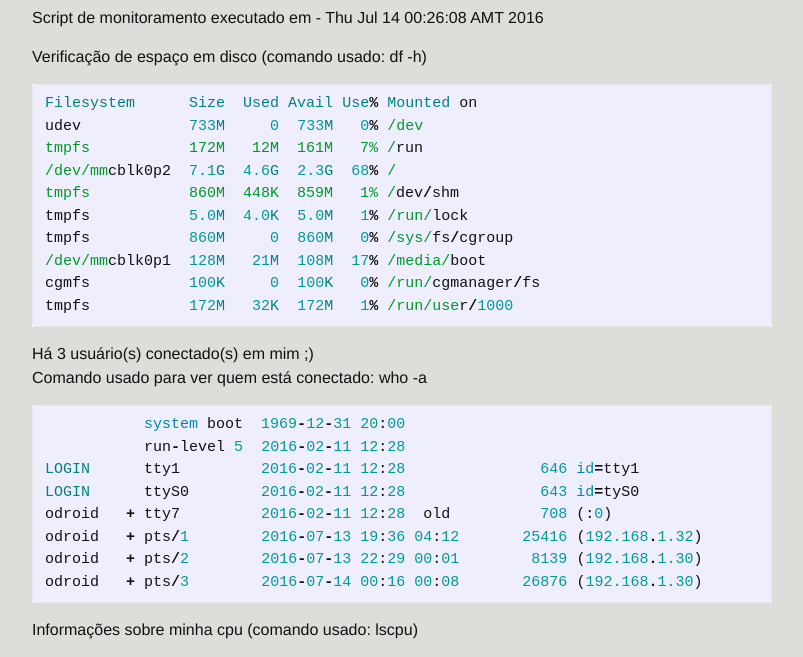
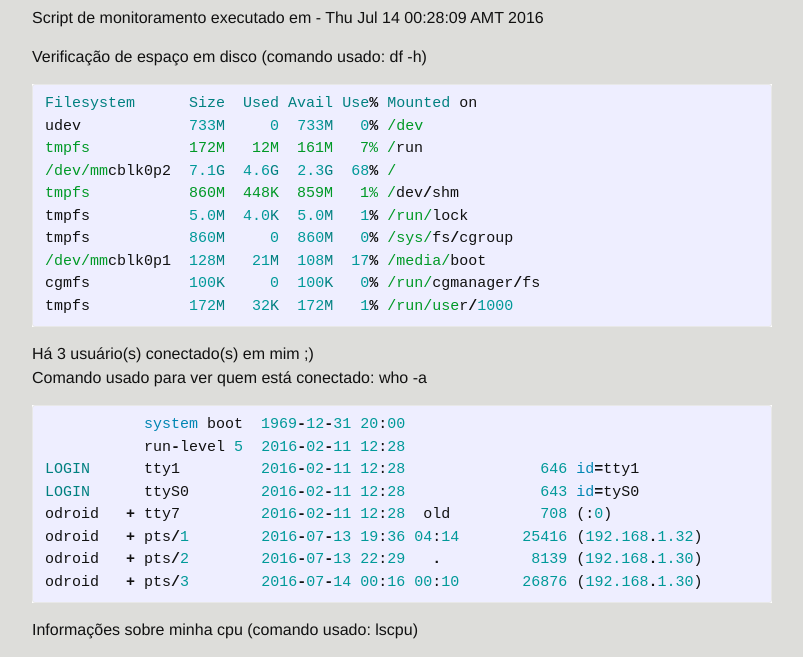
Before and after one commit to robsonneto5pi/odroid-br.github.io, a Jekyll site: the page built from _posts/2016-07-14-televator.markdown, in a window 1280 px wide and 1400 px high. Shown: the part 305-962 px from the top of the window, without its empty margins (238-1041 px from the left). Built offline with Jekyll 4.4.1, drawn with Linux system fonts in a browser that asks for light colours; some of the changed text lies outside the part shown; grey boxes are pictures that could not be loaded.

Commit message:
2016-07-14-televator.markdown

```diff
--- a/_posts/2016-07-14-televator.markdown
+++ b/_posts/2016-07-14-televator.markdown
@@ -5,9 +5,9 @@ title:  "Monitoramento Meu Odroid"
 <br />
 Hello friends! Meu nome é odroid. Esse é uma publicação automática. <br />
 Abaixo você irá encontrar um relatório de monitoramento <br />
-Eu estou ligado ininterruptamente à 1 day, 12 hours, 40 minutes !!!
+Eu estou ligado ininterruptamente à 1 day, 12 hours, 42 minutes !!!
 
-Script de monitoramento executado em - Thu Jul 14 00:26:08 AMT 2016 <br />
+Script de monitoramento executado em - Thu Jul 14 00:28:09 AMT 2016 <br />
 
 Verificação de espaço em disco (comando usado: df -h)
 {% highlight ruby %}
@@ -31,9 +31,9 @@ Comando usado para ver quem está conectado: who -a
 LOGIN      tty1         2016-02-11 12:28               646 id=tty1
 LOGIN      ttyS0        2016-02-11 12:28               643 id=tyS0
 odroid   + tty7         2016-02-11 12:28  old          708 (:0)
-odroid   + pts/1        2016-07-13 19:36 04:12       25416 (192.168.1.32)
-odroid   + pts/2        2016-07-13 22:29 00:01        8139 (192.168.1.30)
-odroid   + pts/3        2016-07-14 00:16 00:08       26876 (192.168.1.30)
+odroid   + pts/1        2016-07-13 19:36 04:14       25416 (192.168.1.32)
+odroid   + pts/2        2016-07-13 22:29   .          8139 (192.168.1.30)
+odroid   + pts/3        2016-07-14 00:16 00:10       26876 (192.168.1.30)
 {% endhighlight %}
 
 Informações sobre minha cpu (comando usado: lscpu)
```
Also changed, not shown: other parts of _posts/2016-07-14-televator.markdown (+6 -6 lines).
